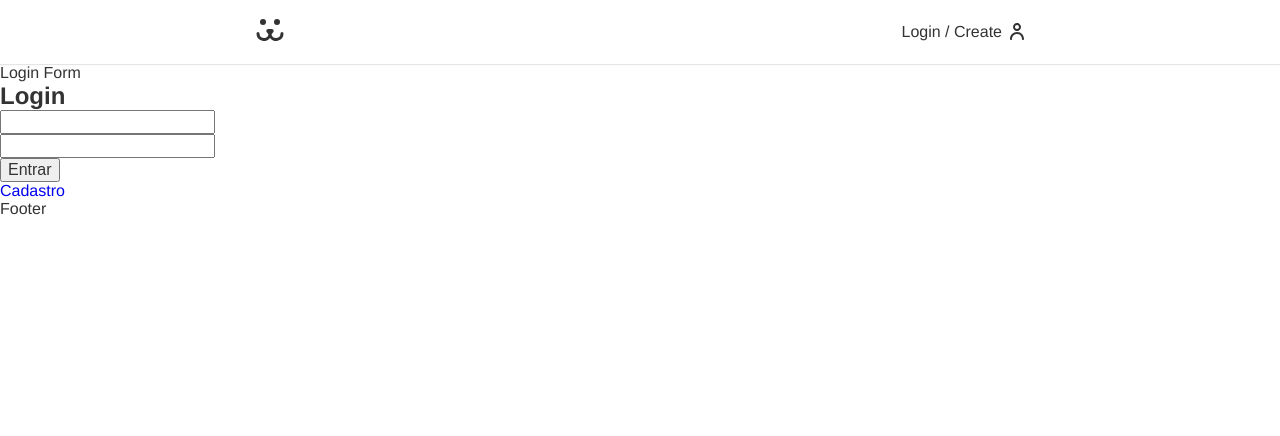
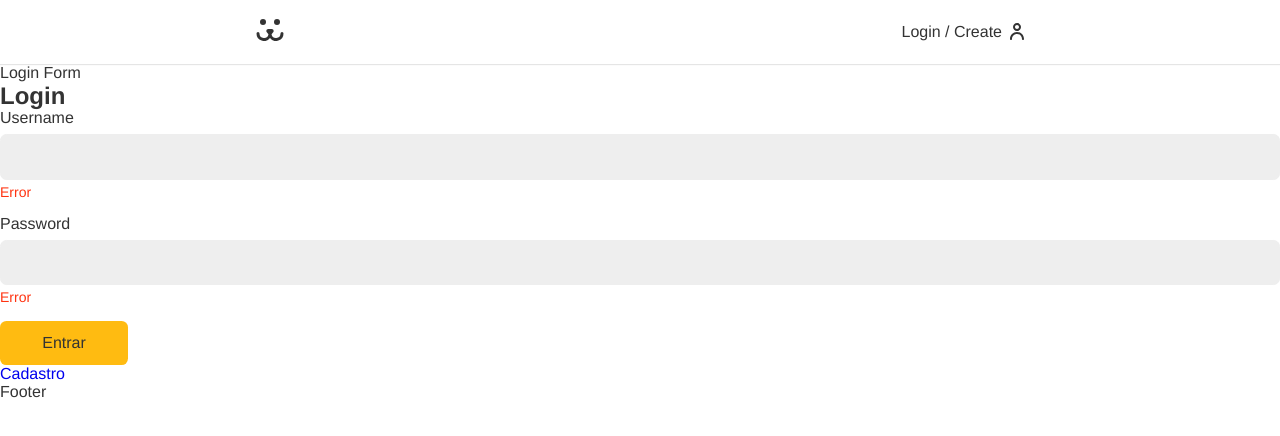
Before and after one commit to zoccalucas/dogs-react, a React (Vite) app: page /login in a window 1280 px wide. Shown: the top 436 px of the page. Built offline with nearby package versions, Linux system fonts and the light colour scheme.

Commit message:
feat: add form component

```diff
--- /dev/null
+++ b/src/Components/Forms/Button.jsx
@@ -0,0 +1,10 @@
+import React from 'react';
+import styles from "./Button.module.css";
+
+function Button({children, ...props}) {
+  return (
+    <button {...props} className={styles.button}>{children}</button>
+  )
+}
+
+export default Button;
--- /dev/null
+++ b/src/Components/Forms/Button.module.css
@@ -0,0 +1,24 @@
+.button {
+  font-size: 1rem;
+  font-family: var(--type-first);
+  cursor: pointer;
+  border: none;
+  border-radius: 0.4rem;
+  background: #fb1;
+  color: 0.8rem 1.2rem;
+  min-width: 8rem;
+  padding: 0.8rem 1.2rem;
+  box-sizing: border-box;
+  transition: 0.1s;
+}
+
+.button:hover,
+.button:focus {
+  outline: none;
+  box-shadow: 0 0 0 3px #fea, 0 0 0 4px #fb1;
+}
+
+.button:disabled {
+  opacity: 0.5;
+  cursor: wait;
+}
--- /dev/null
+++ b/src/Components/Forms/Input.jsx
@@ -0,0 +1,14 @@
+import React from 'react';
+import styles from "./Input.module.css";
+
+function Input({ label, type, name }) {
+  return (
+    <div className={styles.wrapper}>
+      <label htmlFor={name} className={styles.label}>{label}</label>
+      <input id={name} name={name} className={styles.input} type={type}/>
+      <p className={styles.error}>Error</p>
+    </div>
+  )
+}
+
+export default Input;
--- /dev/null
+++ b/src/Components/Forms/Input.module.css
@@ -0,0 +1,35 @@
+.wrapper {
+  margin-bottom: 1rem;
+}
+
+.input {
+  border: 1px solid #eee;
+  display: block;
+  width: 100%;
+  font-size: 1rem;
+  padding: 0.8rem;
+  border-radius: 0.4rem;
+  background: #eee;
+  transition: 0.2s;
+}
+
+.input:focus,
+.input:hover {
+  outline: none;
+  border-color: #fb1;
+  background: white;
+  box-shadow: 0 0 0 3px #fea;
+}
+
+.label {
+  display: block;
+  font-size: 1rem;
+  line-height: 1;
+  padding-bottom: 0.5rem;
+}
+
+.error {
+  color: #f31;
+  font-size: 0.875rem;
+  margin-top: 0.25rem;
+}
--- a/src/Components/Login/LoginForm.jsx
+++ b/src/Components/Login/LoginForm.jsx
@@ -1,5 +1,7 @@
 import React from 'react';
 import { Link } from 'react-router-dom';
+import Input from '../Forms/Input';
+import Button from '../Forms/Button';
 
 const LoginForm = () => {
   const [username, setUsername] = React.useState('');
@@ -29,15 +31,9 @@
     <section> Login Form
       <h1>Login</h1>
       <form action="" onSubmit={handleSubmit}>
-        <input
-          type="text"
-          value={username}
-          onChange={({target}) => setUsername(target.value)}/>
-        <input
-          type="text"
-          value={password}
-          onChange={({target}) => setPassword(target.value)}/>
-          <button>Entrar</button>
+        <Input label="Username" type="text" name="username"/>
+        <Input label="Password" type="password" name="password"/>
+        <Button>Entrar</Button>
       </form>
       <Link to="/login/create">Cadastro</Link>
     </section>
```
Also changed, not shown: src/Hooks/useForm.jsx (added, +17 -0 lines).
